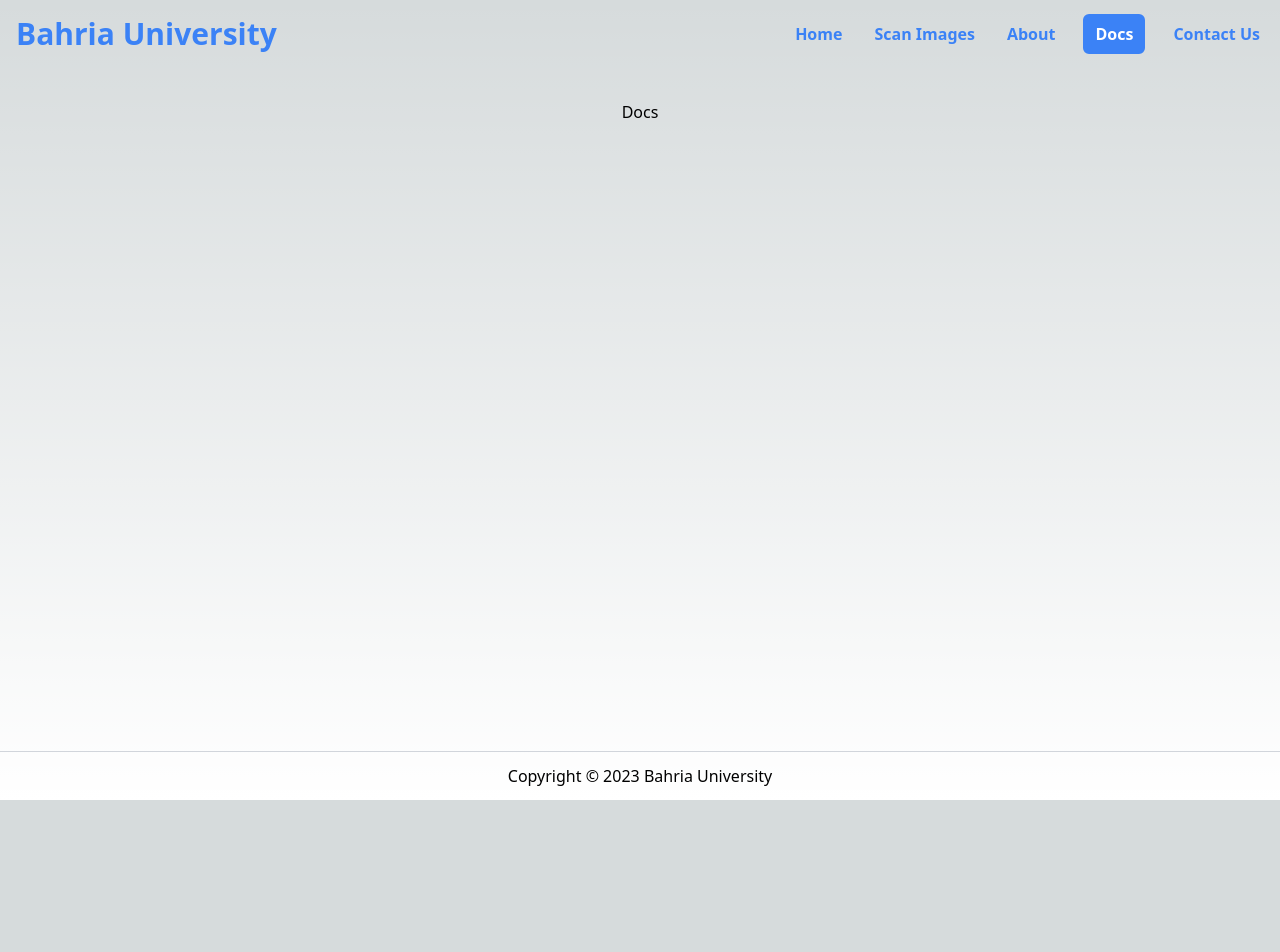
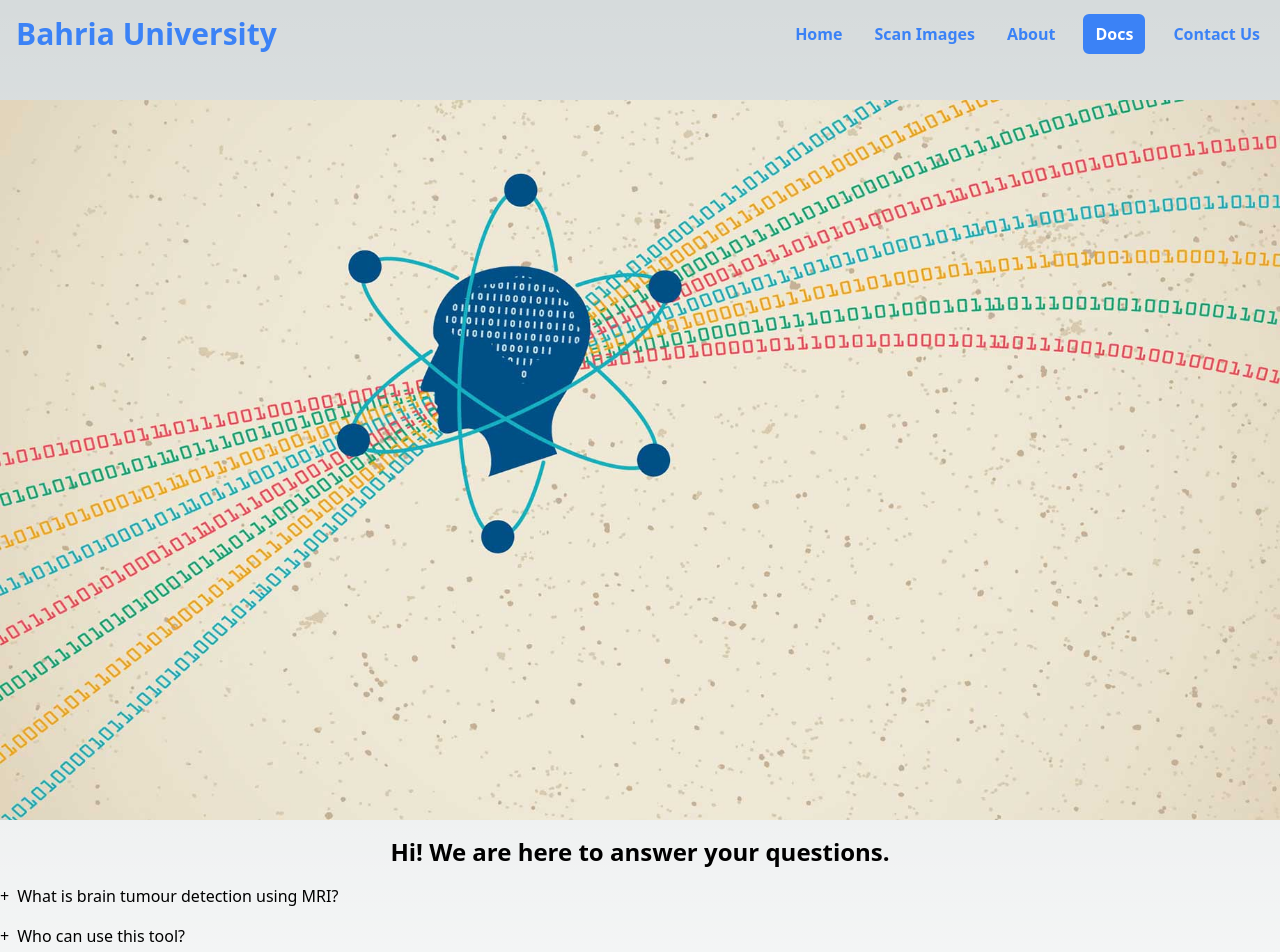
Before and after one commit to hasanelahi7/brainTumorProject, a Next.js app: page /brainTumorProject/docs in a window 1280 px wide. Shown: the top 952 px of the page. Before the commit the page ends 800 px from the top, so only its background shows below. Built offline with nearby package versions, Linux system fonts and the light colour scheme.

Commit message:
minor faults

```diff
--- a/pages/contactUs.js
+++ b/pages/contactUs.js
@@ -45,7 +45,7 @@
                 name="entry.419431414"
                 id="email"
                 className="shadow-sm bg-gray-50 border border-gray-300 text-gray-900 text-sm rounded-lg focus:ring-primary-500 focus:border-primary-500 block w-full p-2.5 dark:bg-gray-700 dark:border-gray-600 dark:placeholder-gray-400 dark:text-white dark:focus:ring-primary-500 dark:focus:border-primary-500 dark:shadow-sm-light"
-                placeholder="name@bahria.com"
+                placeholder="example@abc.com"
                 required
               />
             </div>
--- a/pages/docs.js
+++ b/pages/docs.js
@@ -1,9 +1,96 @@
-import React from 'react'
+// import React from 'react';
 
-function docs() {
+
+// function Docs() {
+//   return (
+//     <div className="relative text-center">
+//       <img src="/brainTumorProject/Faqs.JPG" alt="Your Image" className="w-full" />
+//       <div className="absolute inset-0 flex items-center justify-center">
+//         <h1 className="text-6xl font-bold text-black">Hi! We are here to help</h1>
+//       </div>
+//     </div>
+//   );
+// }
+
+// export default Docs;
+import React, { useState } from 'react';
+
+function Docs() {
+  const faqs = [
+    {
+      question: 'What is brain tumour detection using MRI?',
+      answer: 'Brain tumour detection using MRI is a computer-aided diagnostic tool that uses MRI scans to detect the presence of brain tumours in patients. The tool employs a deep learning algorithm to analyze the MRI images and classify them into different types of brain tumours.',
+    },
+    {
+      question: 'Who can use this tool?',
+      answer: 'This tool can be used by medical professionals such as radiologists, neurologists, and oncologists who specialize in diagnosing and treating brain tumours. Patients who suspect they may have a brain tumour can also use the tool to get an early diagnosis.',
+    },
+    {
+      quesion: 'Is the tool accurate?',
+      answer: 'The accuracy of the tool is subject to the quality of the MRI images used as input. While the deep learning algorithm would most likely to return correct results, it has not been validated for clinical use. Hence, the tool cannot be used for clinical purposes but can be employed for research purposes.',
+    },
+    {
+      quesion: 'What types of brain tumours can the tool detect?',
+      answer: 'The tool can detect several types of brain tumours, including gliomas, meningiomas, pituitary tumours, and no-tumour cases. These are the most common types of brain tumours.',
+
+    },
+    {
+      quesion: 'How does the tool work?',
+      answer: 'The tool uses a deep learning algorithm, to analyze the MRI images provided. The algorithm is trained on a large dataset of MRI scans and use this information to accurately classify the MRI images into different types of brain tumours.',
+
+    },
+    {
+      quesion: 'Is the tool easy to use?',
+      answer: 'Yes, the tool is designed to be user-friendly and easy to navigate. Users can upload MRI images directly to the web application and receive results within seconds.',
+
+    },
+    {
+      quesion: 'How secure is my data?',
+      answer: 'We take data security and privacy very seriously. All MRI images uploaded to the web application are encrypted and stored securely. We do not share or sell any user data to third parties.',
+
+    },
+    {
+      quesion: 'How much does it cost to use the tool?',
+      answer: 'The tool is available for free. ',
+
+    },
+    {
+      quesion: 'What if I need help using the tool?',
+      answer: 'We offer comprehensive support to all our users. If you need any help using the tool, please contact our support team and they will be happy to assist you.',
+    },
+
+  ];
+
+  const [expandedIndex, setExpandedIndex] = useState(-1);
+
+  const toggleFAQ = (index) => {
+    if (expandedIndex === index) {
+      setExpandedIndex(-1); // Collapse if already expanded
+    } else {
+      setExpandedIndex(index); // Expand if collapsed
+    }
+  };
+
   return (
-    <div><h1 className='text-center'>Docs</h1></div>
-  )
+    <div className="text-center">
+      <img src="/brainTumorProject/Faqs.JPG" alt="Your Image" className="w-full" />
+      <h1 className="mt-4 text-2xl font-bold">Hi! We are here to answer your questions.</h1>
+      <div className="mt-4">
+        {faqs.map((faq, index) => (
+          <div key={index} className="mb-4">
+            <div
+              className="flex items-center cursor-pointer"
+              onClick={() => toggleFAQ(index)}
+            >
+              <span className="mr-2">+</span>
+              <h3>{faq.question}</h3>
+            </div>
+            {expandedIndex === index && <div className="ml-6 mt-2">{faq.answer}</div>}
+          </div>
+        ))}
+      </div>
+    </div>
+  );
 }
 
-export default docs
+export default Docs;
--- a/tailwind.config.js
+++ b/tailwind.config.js
@@ -9,6 +9,7 @@
             colors: {
                 primary: '#07849f',
                 greyish: '#808080'
+                //brown: '#964B00'
             }
         }
     },
```
Also changed, not shown: public/Faqs.JPG (added).
